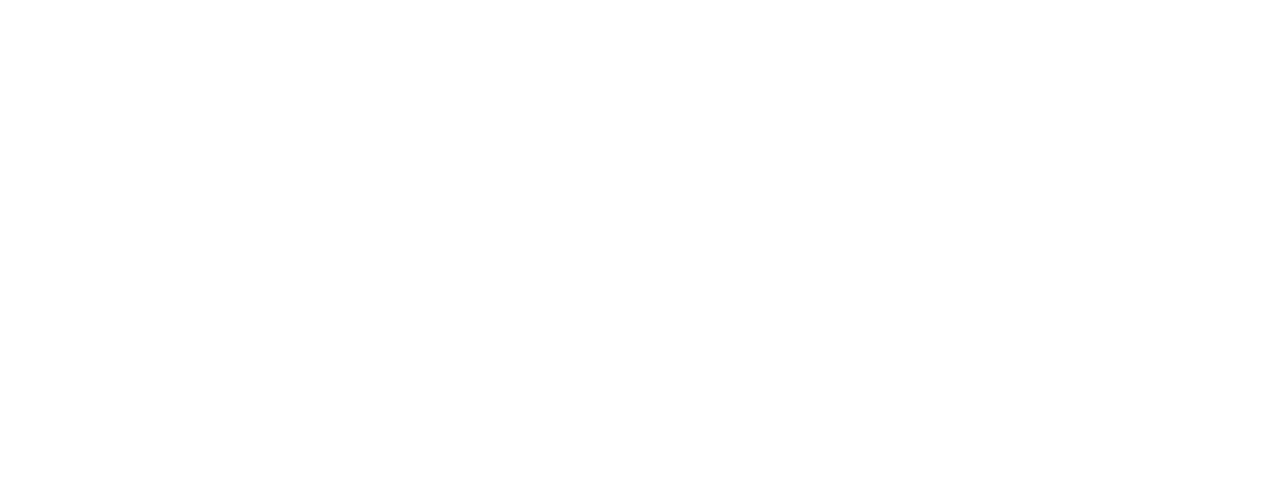
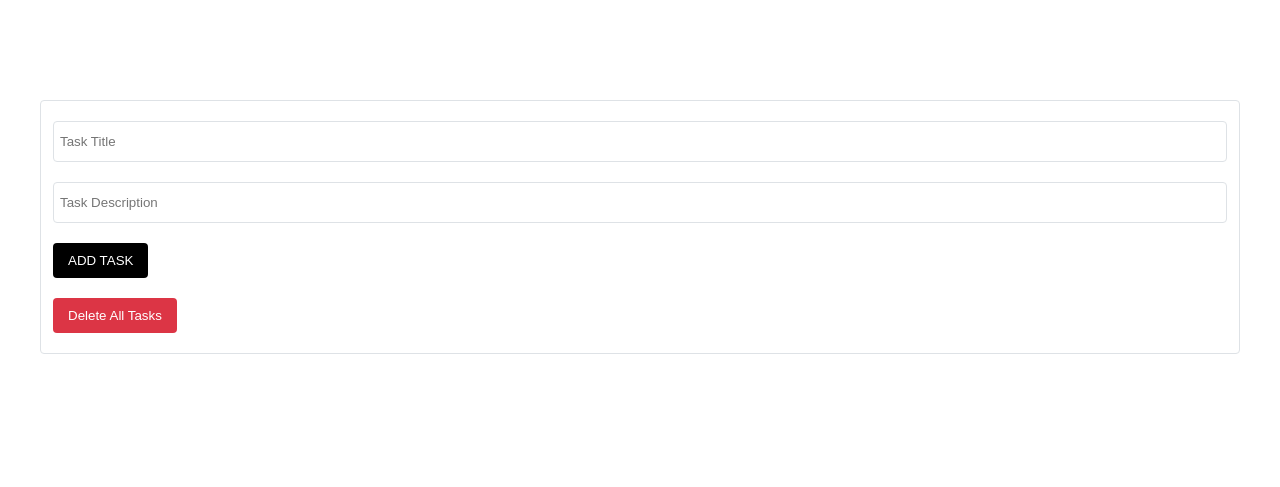
Before and after one commit to nadimpallibhargav/sessionStorage-JS, a plain HTML site: page index.html in a window 1280 px wide. Drawn offline with nearby package versions, Linux system fonts and the light colour scheme; files that its build step writes are made by us from their sources.

Commit message:
script, css update

```diff
--- /dev/null
+++ b/dist/css/styles.css
@@ -0,0 +1,59 @@
+* {
+  margin: 0;
+  padding: 0;
+  box-sizing: border-box;
+  font-family: Arial, Helvetica, sans-serif;
+}
+
+body {
+  font-family: Arial, Helvetica, sans-serif;
+}
+
+.container {
+  max-width: 1200px;
+  margin: auto;
+  padding: 100px 0;
+}
+@media (max-width: 768px) {
+  .container {
+    padding: 50px 10px;
+  }
+}
+
+#display p, form button, form input[type=text], form input, form {
+  border-radius: 4px;
+  border: 1px solid #dee2e6;
+  outline: none;
+}
+
+form {
+  padding: 20px 12px;
+  margin-bottom: 30px;
+}
+form input {
+  margin-bottom: 20px;
+}
+form input[type=text] {
+  width: 100%;
+  display: block;
+  padding: 12px 6px;
+}
+form input[type=submit], form button {
+  padding: 10px 15px;
+  background: #000000;
+  color: #ffffff;
+  border: none;
+  cursor: pointer;
+}
+form button {
+  background-color: #dc3545;
+}
+
+#display p {
+  padding: 10px;
+  background: #000000;
+  color: #ffffff;
+}
+#display p:nth-of-type() {
+  margin-bottom: 10px;
+}/*# sourceMappingURL=styles.css.map */
--- a/dist/js/main.js
+++ b/dist/js/main.js
@@ -0,0 +1,43 @@
+"use strict"
+
+function doFirst() {
+    var button = document.querySelector('#submitBtn');
+
+    button.addEventListener('click', save, false);
+    display();
+}
+
+function save() {
+    var key = document.querySelector('#key').value;
+    var value = document.querySelector('#value').value;
+
+    console.log(key);
+    sessionStorage.setItem(key,value);
+
+    display();
+
+
+    key.value = "";
+    value.value = "";
+}
+
+function display() {
+    var displayData = document.querySelector('#display');
+    displayData.innerHTML = "";
+    for(var i = 0; i < sessionStorage.length; i++) {
+        var index = sessionStorage.key(i);
+        var b = sessionStorage.getItem(index);
+        displayData.innerHTML += `<p>${index} :  ${b}</p>`;
+    }
+}
+
+var clear = document.querySelector('#clear');
+
+clear.addEventListener('click', clearData, false);
+
+function clearData() {
+    sessionStorage.clear();
+    location.reload();
+}
+
+window.addEventListener('load',doFirst,false);
--- a/dist/scss/styles.scss
+++ b/dist/scss/styles.scss
@@ -0,0 +1,64 @@
+* {
+    margin: 0;
+    padding: 0;
+    box-sizing: border-box;
+    font-family: Arial, Helvetica, sans-serif;
+}
+
+body {
+    font-family: Arial, Helvetica, sans-serif;
+}
+
+.container {
+    max-width: 1200px;
+    margin: auto;
+    padding: 100px 0;
+    @media (max-width: 768px) {
+        padding: 50px 10px;
+    }
+}
+
+%border {
+    border-radius: 4px;
+    border: 1px solid #dee2e6;
+    outline: none;
+}
+
+form {
+    @extend %border;
+    padding: 20px 12px;
+    margin-bottom: 30px;
+    input {
+        margin-bottom: 20px;
+        @extend %border;
+    }
+    input[type="text"] {
+        width: 100%;
+        display: block;
+        @extend %border;
+        padding: 12px 6px;
+    }
+    input[type="submit"], button {
+        padding: 10px 15px;
+        background: #000000;
+        color: #ffffff;
+        border: none;
+        cursor: pointer;
+    }
+    button {
+        background-color: #dc3545;
+        @extend %border;
+    }
+}
+
+#display {
+    p {
+        padding: 10px;
+        background: #000000;
+        color: #ffffff;
+        @extend %border;
+        &:nth-of-type() {
+            margin-bottom: 10px;
+        }
+    }
+}
--- a/index.html
+++ b/index.html
@@ -9,6 +9,19 @@
 </head>
 <body>
 
+    <div class="container">
+        <form id="form">
+            <input type="text" id="key" placeholder="Task Title">
+            <input type="text" id="value" placeholder="Task Description">
+            <input type="submit" id="submitBtn" value="ADD TASK">        <br>
+            <button id="clear">Delete All Tasks</button>
+        </form>
+
+        <div id="display">
+
+        </div>
+    </div>
+
     <script src="./dist/js/main.js"></script>
 </body>
 </html>
```
Also changed, not shown: 1 other file.
